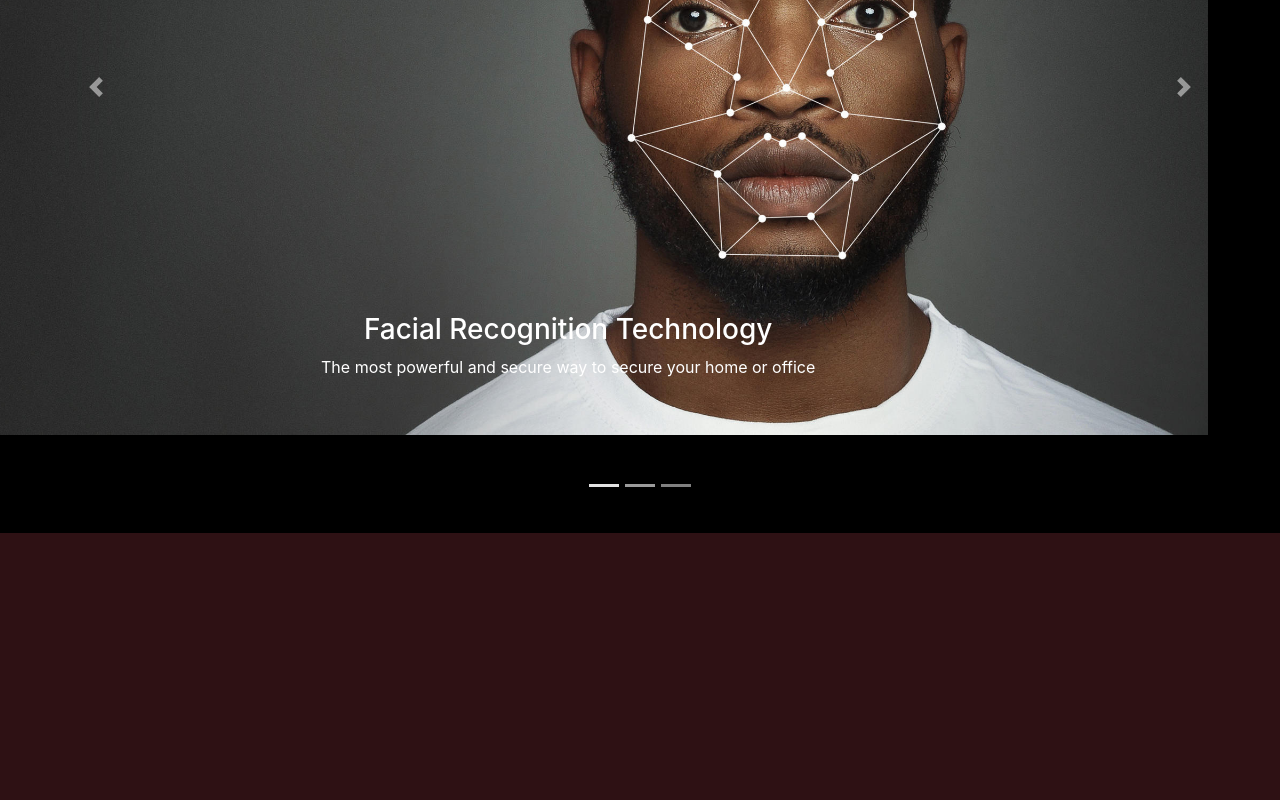
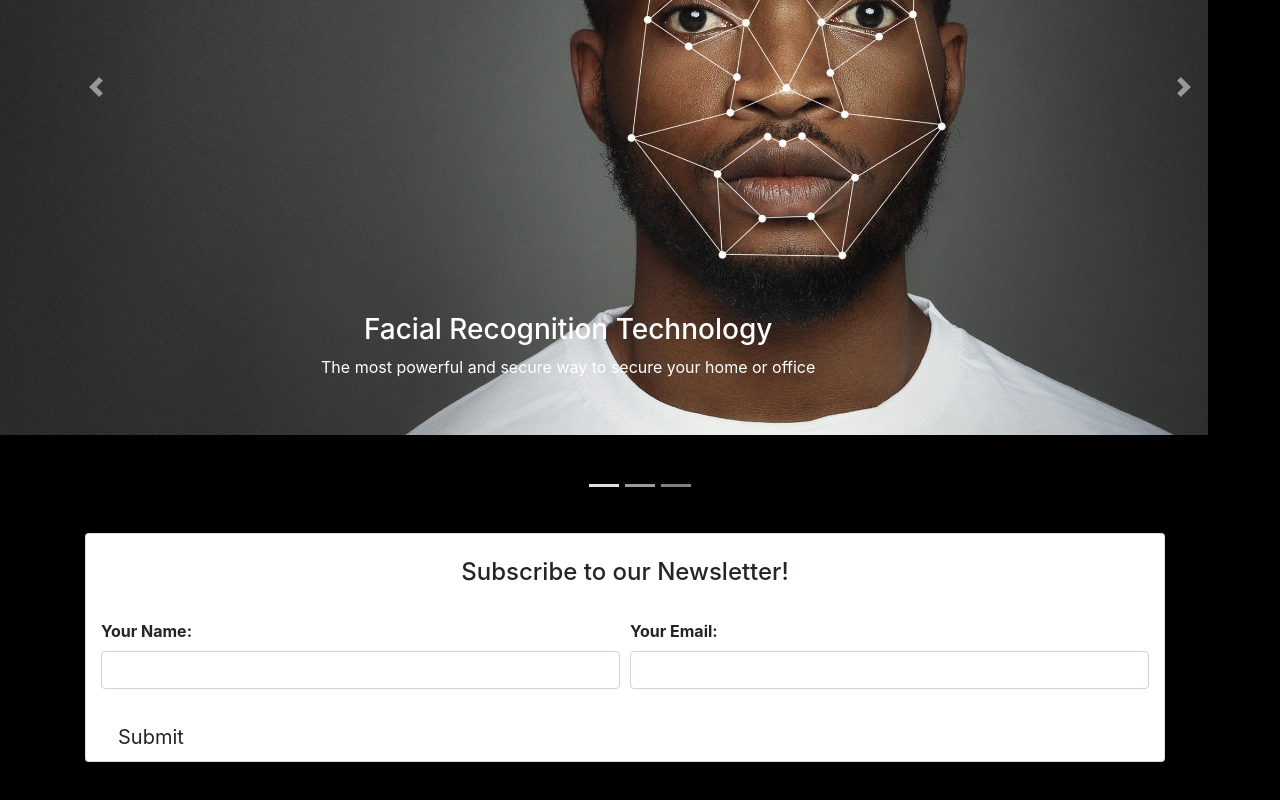
Before and after one commit to Software5E/sw_project, a React (Create React App) app in the folder client/: page /Home in a window 1280 px wide. Shown: the part 1116-1916 px from the top of the page. Before the commit the page ends 1649 px from the top, so only its background shows below. Built offline with nearby package versions, Linux system fonts and the light colour scheme.

Commit message:
SignUp component modified

```diff
--- /dev/null
+++ b/client/src/components/Footer/Footer.css
@@ -0,0 +1,4 @@
+.footer {
+    width: 100%;
+    height: 35;
+}
--- a/client/src/components/Footer/Footer.js
+++ b/client/src/components/Footer/Footer.js
@@ -1,6 +1,6 @@
 import React from 'react';
 //import { Link } from 'react-router-dom';
-//import './Footer.css';
+import './Footer.css';
 import { MDBContainer, MDBRow, MDBCol, MDBBtn, MDBInput } from "mdbreact";
 import { Navbar } from 'react-bootstrap';
 import { SocialIcon } from 'react-social-icons';
@@ -10,7 +10,7 @@ import { SocialIcon } from 'react-social-icons';
 
 const Footer = () => {
     return (
-
+    <div className="footer">
         <Navbar bg="dark" expand="lg" fixed="bottom">
             <div class="container text-center">
                 <MDBContainer fluid>
@@ -26,7 +26,7 @@ const Footer = () => {
                 </MDBContainer>
             </div>
         </Navbar >
-
+    </div>
     )
 };
 
--- a/client/src/components/SignUp/SignUp.css
+++ b/client/src/components/SignUp/SignUp.css
@@ -1,6 +1,15 @@
+.formPage {
+    /*width: 100%*/
+    height: auto;
+    background-color: black;
+}
 
-.formPage {
-    width: 100%;
-    height: 100%; /* Set the fixed height of the footer here */
-
+/* edit style when properly floated */
+.card {
+    position: center;
+    height: 10;
+    width: 200%;
+    margin-bottom: 5rem;
+    padding-left: 15px;
+    padding-right: 15px;
 }
--- a/client/src/components/SignUp/SignUp.js
+++ b/client/src/components/SignUp/SignUp.js
@@ -1,47 +1,47 @@
 import React from "react";
 import { MDBContainer, MDBRow, MDBCol, MDBBtn, MDBCard, MDBCardBody, MDBIcon } from 'mdbreact';
 import './SignUp.css';
+// simplify code, add style
+// move button to center
 const FormPage = () => {
     return (
         <div className="formPage">
             <MDBContainer>
                 <MDBRow>
                     <MDBCol md="6">
-                        <MDBCard>
-                            <MDBCardBody>
-                                <form>
-                                    <p className="h4 text-center py-4">Subscribe</p>
+                        <MDBCard className="card">
+                            <body>
+                                    <p className="h4 text-center py-4">Subscribe to our Newsletter!</p>
+                                    <div className="form-row">
+                                        <div class="col">
                                     <label
-                                        htmlFor="defaultFormCardNameEx"
-                                        className="grey-text font-weight-light"
+                                        className="grey-text font-weight-bold"
                                     >
-                                        Your name
+                                        Your Name:
                 </label>
                                     <input
                                         type="text"
-                                        id="defaultFormCardNameEx"
                                         className="form-control"
                                     />
                                     <br />
+                                    </div>
+                                    <div className="col">
                                     <label
-                                        htmlFor="defaultFormCardEmailEx"
-                                        className="grey-text font-weight-light"
+                                        className="grey-text font-weight-bold"
                                     >
-                                        Your email
+                                        Your Email:
                 </label>
                                     <input
                                         type="email"
-                                        id="defaultFormCardEmailEx"
                                         className="form-control"
                                     />
-                                    <div className="text-center py-4 mt-3">
-                                        <MDBBtn className="btn btn-outline-purple" type="submit">
-                                            Send
+                                    </div>
+                                    </div>
+                                        <MDBBtn className="btn btn-outline-purple" type="submit" size="lg">
+                                        Submit
                     <MDBIcon far icon="paper-plane" className="ml-2" />
                                         </MDBBtn>
-                                    </div>
-                                </form>
-                            </MDBCardBody>
+                                </body>
                         </MDBCard>
                     </MDBCol>
                 </MDBRow>
--- a/client/src/views/Home/Home.js
+++ b/client/src/views/Home/Home.js
@@ -3,10 +3,11 @@ import React from 'react';
 import Video from "../../components/Video/Video"
 import Imgs from "../../components/Imgs/Imgs"
 import SignUp from "../../components/SignUp/SignUp"
-//import Container from 'react-bootstrap/Container';
+import Container from 'react-bootstrap/Container';
+// proper layout
 function Home() {
     return (
-        <div><Video /><div><Imgs /></div><div>{/*<SignUp />*/}</div></div>
+        <div><Video /><div><Imgs /></div><div>{<SignUp />}</div></div>
     );
 }
 
```
Also changed, not shown: client/src/views/Home/Home.css (+11 -0 lines).
